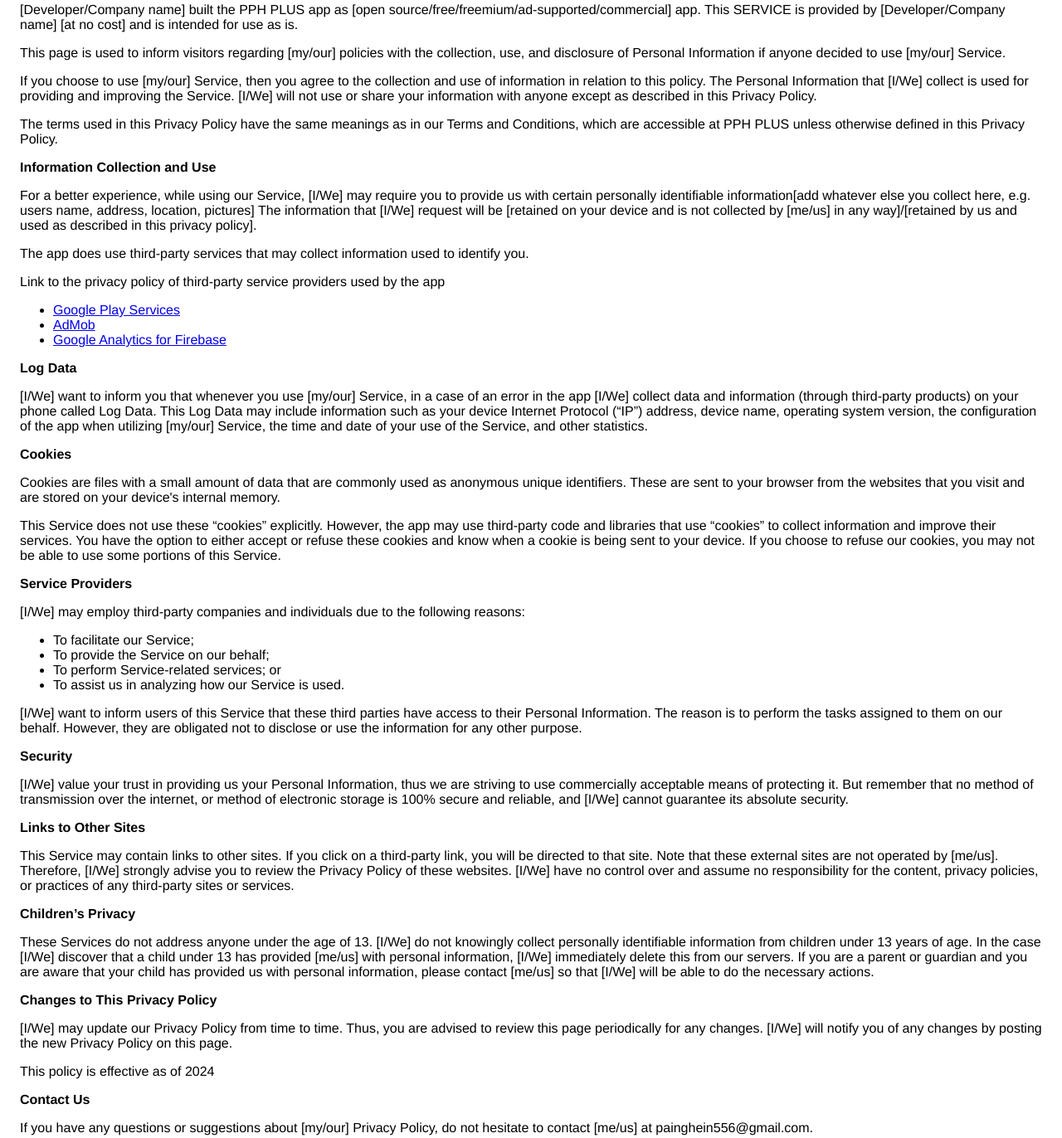
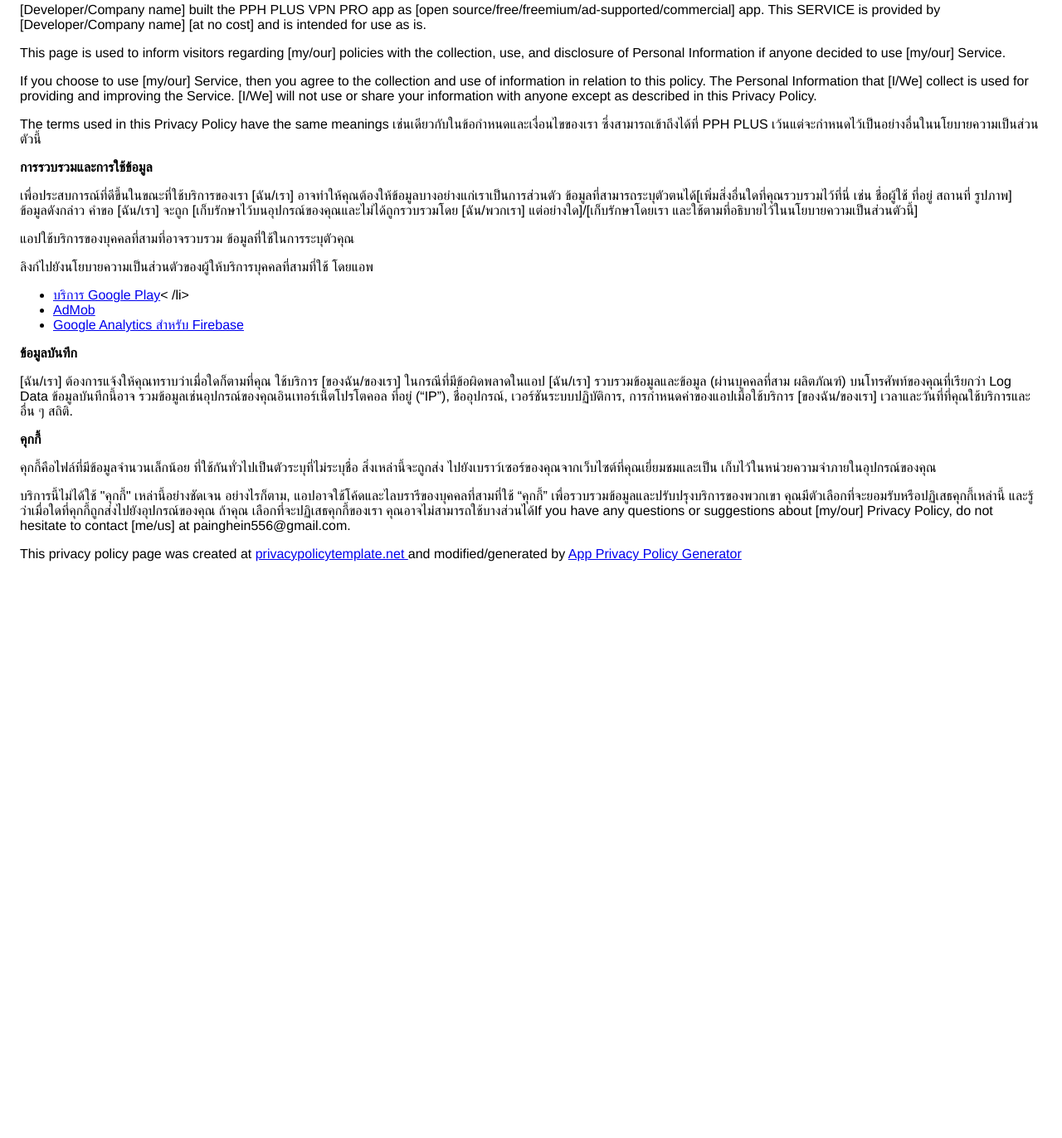
Before and after one commit to PaingPainghein/pphplus, a plain HTML site: page index.html in a window 1280 px wide. Shown: the part 55-1427 px from the top of the page at 83% size. After the commit the page ends 800 px from the top, so only its background shows below. Drawn offline with Linux system fonts and the light colour scheme.

Commit message:
Update index.html

```diff
--- a/index.html
+++ b/index.html
@@ -8,7 +8,7 @@
     </head>
     <body>
     <strong>Privacy Policy</strong> <p>
-[Developer/Company name] built the PPH PLUS app as
+[Developer/Company name] built the PPH PLUS VPN PRO app as
 [open source/free/freemium/ad-supported/commercial] app. This SERVICE is provided by
 [Developer/Company name] [at no cost] and is intended for use as
 is.
@@ -24,85 +24,42 @@ used for providing and improving the Service. [I/We] will not use or share your
 anyone except as described in this Privacy Policy.
 </p> <p>
 The terms used in this Privacy Policy have the same meanings
-as in our Terms and Conditions, which are accessible at
-PPH PLUS unless otherwise defined in this Privacy Policy.
-</p> <p><strong>Information Collection and Use</strong></p> <p>
-For a better experience, while using our Service, [I/We]
-may require you to provide us with certain personally
-identifiable information[add whatever else you collect here, e.g. users name, address, location, pictures] The information that
-[I/We] request will be [retained on your device and is not collected by [me/us] in any way]/[retained by us and used as described in this privacy policy].
-</p> <div><p>
-The app does use third-party services that may collect
-information used to identify you.
-</p> <p>
-Link to the privacy policy of third-party service providers used
-by the app
-</p> <ul><li><a href="https://www.google.com/policies/privacy/" target="_blank" rel="noopener noreferrer">Google Play Services</a></li><li><a href="https://support.google.com/admob/answer/6128543?hl=en" target="_blank" rel="noopener noreferrer">AdMob</a></li><li><a href="https://firebase.google.com/support/privacy" target="_blank" rel="noopener noreferrer">Google Analytics for Firebase</a></li><!----><!----><!----><!----><!----><!----><!----><!----><!----><!----><!----><!----><!----><!----><!----><!----><!----><!----><!----><!----><!----><!----><!----><!----><!----><!----></ul></div> <p><strong>Log Data</strong></p> <p>
-[I/We] want to inform you that whenever you
-use [my/our] Service, in a case of an error in the app
-[I/We] collect data and information (through third-party
-products) on your phone called Log Data. This Log Data may
-include information such as your device Internet Protocol
-(“IP”) address, device name, operating system version, the
-configuration of the app when utilizing [my/our] Service,
-the time and date of your use of the Service, and other
-statistics.
-</p> <p><strong>Cookies</strong></p> <p>
-Cookies are files with a small amount of data that are
-commonly used as anonymous unique identifiers. These are sent
-to your browser from the websites that you visit and are
-stored on your device's internal memory.
-</p> <p>
-This Service does not use these “cookies” explicitly. However,
-the app may use third-party code and libraries that use
-“cookies” to collect information and improve their services.
-You have the option to either accept or refuse these cookies
-and know when a cookie is being sent to your device. If you
-choose to refuse our cookies, you may not be able to use some
-portions of this Service.
-</p> <p><strong>Service Providers</strong></p> <p>
-[I/We] may employ third-party companies and
-individuals due to the following reasons:
-</p> <ul><li>To facilitate our Service;</li> <li>To provide the Service on our behalf;</li> <li>To perform Service-related services; or</li> <li>To assist us in analyzing how our Service is used.</li></ul> <p>
-[I/We] want to inform users of this Service
-that these third parties have access to their Personal
-Information. The reason is to perform the tasks assigned to
-them on our behalf. However, they are obligated not to
-disclose or use the information for any other purpose.
-</p> <p><strong>Security</strong></p> <p>
-[I/We] value your trust in providing us your
-Personal Information, thus we are striving to use commercially
-acceptable means of protecting it. But remember that no method
-of transmission over the internet, or method of electronic
-storage is 100% secure and reliable, and [I/We] cannot
-guarantee its absolute security.
-</p> <p><strong>Links to Other Sites</strong></p> <p>
-This Service may contain links to other sites. If you click on
-a third-party link, you will be directed to that site. Note
-that these external sites are not operated by [me/us].
-Therefore, [I/We] strongly advise you to review the
-Privacy Policy of these websites. [I/We] have
-no control over and assume no responsibility for the content,
-privacy policies, or practices of any third-party sites or
-services.
-</p> <p><strong>Children’s Privacy</strong></p> <div><p>
-These Services do not address anyone under the age of 13.
-[I/We] do not knowingly collect personally
-identifiable information from children under 13 years of age. In the case
-[I/We] discover that a child under 13 has provided
-[me/us] with personal information, [I/We] immediately
-delete this from our servers. If you are a parent or guardian
-and you are aware that your child has provided us with
-personal information, please contact [me/us] so that
-[I/We] will be able to do the necessary actions.
-</p></div> <!----> <p><strong>Changes to This Privacy Policy</strong></p> <p>
-[I/We] may update our Privacy Policy from
-time to time. Thus, you are advised to review this page
-periodically for any changes. [I/We] will
-notify you of any changes by posting the new Privacy Policy on
-this page.
-</p> <p>This policy is effective as of 2024</p> <p><strong>Contact Us</strong></p> <p>
-If you have any questions or suggestions about [my/our]
+<!DOCTYPE html>
+ เช่นเดียวกับในข้อกำหนดและเงื่อนไขของเรา ซึ่งสามารถเข้าถึงได้ที่
+ PPH PLUS เว้นแต่จะกำหนดไว้เป็นอย่างอื่นในนโยบายความเป็นส่วนตัวนี้
+ </p> <p><strong>การรวบรวมและการใช้ข้อมูล</strong></p> <p>
+ เพื่อประสบการณ์ที่ดีขึ้นในขณะที่ใช้บริการของเรา [ฉัน/เรา]
+ อาจทำให้คุณต้องให้ข้อมูลบางอย่างแก่เราเป็นการส่วนตัว
+ ข้อมูลที่สามารถระบุตัวตนได้[เพิ่มสิ่งอื่นใดที่คุณรวบรวมไว้ที่นี่ เช่น  ชื่อผู้ใช้ ที่อยู่ สถานที่ รูปภาพ] ข้อมูลดังกล่าว
+ คำขอ [ฉัน/เรา] จะถูก [เก็บรักษาไว้บนอุปกรณ์ของคุณและไม่ได้ถูกรวบรวมโดย [ฉัน/พวกเรา] แต่อย่างใด]/[เก็บรักษาโดยเรา และใช้ตามที่อธิบายไว้ในนโยบายความเป็นส่วนตัวนี้]
+ </p> <div><p>
+ แอปใช้บริการของบุคคลที่สามที่อาจรวบรวม
+ ข้อมูลที่ใช้ในการระบุตัวคุณ
+ </p> <p>
+ ลิงก์ไปยังนโยบายความเป็นส่วนตัวของผู้ให้บริการบุคคลที่สามที่ใช้
+ โดยแอพ
+ </p> <ul><li><a href="https://www.google.com/policies/privacy/" target="_blank" rel="noopener noreferrer">บริการ Google Play</a><  /li><li><a href="https://support.google.com/admob/answer/6128543?hl=en" target="_blank" rel="noopener noreferrer">AdMob</a></a></  li><li><a href="https://firebase.google.com/support/privacy" target="_blank" rel="noopener noreferrer">Google Analytics สำหรับ Firebase</a></li><!  ----><!----><!----><!----><!----><!----><!----><!-  ---><!----><!----><!----><!----><!----><!----><!--  --><!----><!----><!----><!----><!----><!----><!---  -><!----><!----><!----><!----></ul></div> <p><strong>ข้อมูลบันทึก</strong>  </p> <p>
+ [ฉัน/เรา] ต้องการแจ้งให้คุณทราบว่าเมื่อใดก็ตามที่คุณ
+ ใช้บริการ [ของฉัน/ของเรา] ในกรณีที่มีข้อผิดพลาดในแอป
+ [ฉัน/เรา] รวบรวมข้อมูลและข้อมูล (ผ่านบุคคลที่สาม
+ ผลิตภัณฑ์) บนโทรศัพท์ของคุณที่เรียกว่า Log Data  ข้อมูลบันทึกนี้อาจ
+ รวมข้อมูลเช่นอุปกรณ์ของคุณอินเทอร์เน็ตโปรโตคอล
+ ที่อยู่ (“IP”), ชื่ออุปกรณ์, เวอร์ชันระบบปฏิบัติการ,
+ การกำหนดค่าของแอปเมื่อใช้บริการ [ของฉัน/ของเรา]
+ เวลาและวันที่ที่คุณใช้บริการและอื่น ๆ
+ สถิติ.
+ </p> <p><strong>คุกกี้</strong></p> <p>
+ คุกกี้คือไฟล์ที่มีข้อมูลจำนวนเล็กน้อย
+ ที่ใช้กันทั่วไปเป็นตัวระบุที่ไม่ระบุชื่อ  สิ่งเหล่านี้จะถูกส่ง
+ ไปยังเบราว์เซอร์ของคุณจากเว็บไซต์ที่คุณเยี่ยมชมและเป็น
+ เก็บไว้ในหน่วยความจำภายในอุปกรณ์ของคุณ
+ </p> <p>
+ บริการนี้ไม่ได้ใช้ "คุกกี้" เหล่านี้อย่างชัดเจน  อย่างไรก็ตาม,
+ แอปอาจใช้โค้ดและไลบรารีของบุคคลที่สามที่ใช้
+ “คุกกี้” เพื่อรวบรวมข้อมูลและปรับปรุงบริการของพวกเขา
+ คุณมีตัวเลือกที่จะยอมรับหรือปฏิเสธคุกกี้เหล่านี้
+ และรู้ว่าเมื่อใดที่คุกกี้ถูกส่งไปยังอุปกรณ์ของคุณ  ถ้าคุณ
+ เลือกที่จะปฏิเสธคุกกี้ของเรา คุณอาจไม่สามารถใช้บางส่วนได้If you have any questions or suggestions about [my/our]
 Privacy Policy, do not hesitate to contact [me/us] at painghein556@gmail.com.
 </p> <p>This privacy policy page was created at <a href="https://privacypolicytemplate.net" target="_blank" rel="noopener noreferrer">privacypolicytemplate.net </a>and modified/generated by <a href="https://app-privacy-policy-generator.nisrulz.com/" target="_blank" rel="noopener noreferrer">App Privacy Policy Generator</a></p>
     </body>
```
